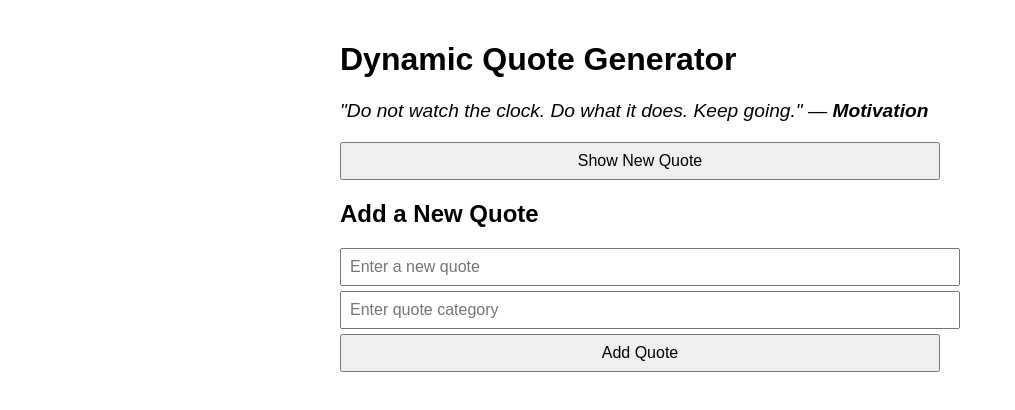
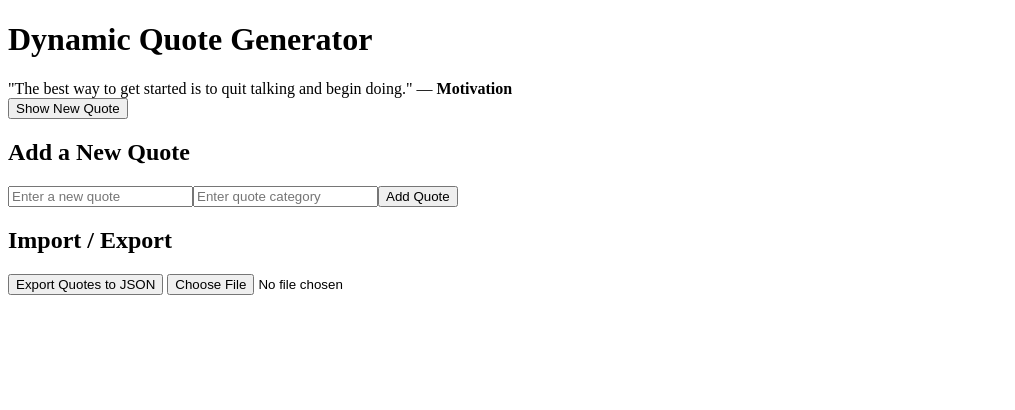
Before and after one commit to halim-afk/alx_fe_javascript, a plain HTML site: page dom-manipulation/index.html in a window 1280 px wide. Shown: the whole page, without its empty margins (0-1015 px from the left). Drawn offline with Linux system fonts and the light colour scheme.

Commit message:
add some features

```diff
--- a/dom-manipulation/index.html
+++ b/dom-manipulation/index.html
@@ -2,25 +2,22 @@
 <html lang="en">
 <head>
   <meta charset="UTF-8" />
-  <meta name="viewport" content="width=device-width, initial-scale=1" />
+  <meta name="viewport" content="width=device-width, initial-scale=1.0"/>
   <title>Dynamic Quote Generator</title>
-  <style>
-    body { font-family: Arial, sans-serif; padding: 20px; max-width: 600px; margin: auto; }
-    #quoteDisplay { margin: 20px 0; font-size: 1.2em; font-style: italic; }
-    label, input, button { margin: 5px 0; display: block; width: 100%; }
-    input, button { padding: 8px; font-size: 1em; }
-    button { cursor: pointer; }
-  </style>
 </head>
 <body>
   <h1>Dynamic Quote Generator</h1>
 
-  <div id="quoteDisplay">Click "Show New Quote" to start!</div>
+  <div id="quoteDisplay"></div>
   <button id="newQuote">Show New Quote</button>
 
   <h2>Add a New Quote</h2>
   <div id="addQuoteFormContainer"></div>
 
+  <h2>Import / Export</h2>
+  <button onclick="exportToJson()">Export Quotes to JSON</button>
+  <input type="file" id="importFile" accept=".json" onchange="importFromJsonFile(event)" />
+
   <script src="script.js"></script>
 </body>
 </html>
--- a/dom-manipulation/script.js
+++ b/dom-manipulation/script.js
@@ -1,67 +1,116 @@
-// Quotes array
-const quotes = [
+// Load quotes from localStorage or use defaults
+let quotes = JSON.parse(localStorage.getItem('quotes')) || [
     { text: "The best way to get started is to quit talking and begin doing.", category: "Motivation" },
     { text: "Life is what happens when you're busy making other plans.", category: "Life" },
-    { text: "Do not watch the clock. Do what it does. Keep going.", category: "Motivation" }
+    { text: "Get busy living or get busy dying.", category: "Life" }
   ];
 
   // DOM elements
-  const quoteDisplay = document.getElementById("quoteDisplay");
-  const newQuoteBtn = document.getElementById("newQuote");
+  const quoteDisplay = document.getElementById('quoteDisplay');
+  const newQuoteBtn = document.getElementById('newQuote');
 
-  // ✅ Show a random quote and use innerHTML
+  // ✅ Save quotes to localStorage
+  function saveQuotes() {
+    localStorage.setItem('quotes', JSON.stringify(quotes));
+  }
+
+  // ✅ Show a random quote, save it to sessionStorage
   function showRandomQuote() {
     const randomIndex = Math.floor(Math.random() * quotes.length);
     const quote = quotes[randomIndex];
     quoteDisplay.innerHTML = `"${quote.text}" — <strong>${quote.category}</strong>`;
+
+    sessionStorage.setItem('lastViewedQuote', JSON.stringify(quote));
   }
 
   // ✅ Add a new quote
   function addQuote() {
-    const quoteInput = document.getElementById("newQuoteText");
-    const categoryInput = document.getElementById("newQuoteCategory");
+    const quoteInput = document.getElementById('newQuoteText');
+    const categoryInput = document.getElementById('newQuoteCategory');
 
     const newText = quoteInput.value.trim();
     const newCategory = categoryInput.value.trim();
 
     if (newText && newCategory) {
       quotes.push({ text: newText, category: newCategory });
-      showRandomQuote(); // Update DOM
+      saveQuotes(); // Persist in localStorage
+      showRandomQuote();
       quoteInput.value = "";
       categoryInput.value = "";
     } else {
-      alert("Please enter both a quote and a category.");
+      alert("Please fill in both fields.");
     }
   }
 
-  // ✅ Create the add quote form dynamically
+  // ✅ Create the Add Quote Form dynamically
   function createAddQuoteForm() {
-    const container = document.createElement("div");
+    const container = document.getElementById('addQuoteFormContainer');
 
-    const quoteInput = document.createElement("input");
-    quoteInput.type = "text";
-    quoteInput.id = "newQuoteText";
-    quoteInput.placeholder = "Enter a new quote";
+    const quoteInput = document.createElement('input');
+    quoteInput.type = 'text';
+    quoteInput.id = 'newQuoteText';
+    quoteInput.placeholder = 'Enter a new quote';
 
-    const categoryInput = document.createElement("input");
-    categoryInput.type = "text";
-    categoryInput.id = "newQuoteCategory";
-    categoryInput.placeholder = "Enter quote category";
+    const categoryInput = document.createElement('input');
+    categoryInput.type = 'text';
+    categoryInput.id = 'newQuoteCategory';
+    categoryInput.placeholder = 'Enter quote category';
 
-    const addButton = document.createElement("button");
-    addButton.textContent = "Add Quote";
-    addButton.addEventListener("click", addQuote);
+    const addBtn = document.createElement('button');
+    addBtn.textContent = 'Add Quote';
+    addBtn.addEventListener('click', addQuote);
 
     container.appendChild(quoteInput);
     container.appendChild(categoryInput);
-    container.appendChild(addButton);
-
-    document.body.appendChild(container);
+    container.appendChild(addBtn);
   }
 
-  // ✅ Attach event listener to the "Show New Quote" button
-  newQuoteBtn.addEventListener("click", showRandomQuote);
+  // ✅ Export quotes to JSON file
+  function exportToJson() {
+    const blob = new Blob([JSON.stringify(quotes, null, 2)], { type: 'application/json' });
+    const url = URL.createObjectURL(blob);
+    const a = document.createElement('a');
+    a.href = url;
+    a.download = 'quotes.json';
+    document.body.appendChild(a);
+    a.click();
+    document.body.removeChild(a);
+    URL.revokeObjectURL(url);
+  }
 
-  // ✅ Initialize
+  // ✅ Import quotes from uploaded JSON file
+  function importFromJsonFile(event) {
+    const fileReader = new FileReader();
+    fileReader.onload = function(event) {
+      try {
+        const importedQuotes = JSON.parse(event.target.result);
+        if (Array.isArray(importedQuotes)) {
+          quotes.push(...importedQuotes);
+          saveQuotes();
+          showRandomQuote();
+          alert('Quotes imported successfully!');
+        } else {
+          alert('Invalid JSON format.');
+        }
+      } catch (e) {
+        alert('Failed to import JSON: ' + e.message);
+      }
+    };
+    fileReader.readAsText(event.target.files[0]);
+  }
+
+  // ✅ Restore last viewed quote from sessionStorage (optional)
+  function loadLastViewedQuote() {
+    const last = sessionStorage.getItem('lastViewedQuote');
+    if (last) {
+      const quote = JSON.parse(last);
+      quoteDisplay.innerHTML = `"${quote.text}" — <strong>${quote.category}</strong>`;
+    } else {
+      showRandomQuote();
+    }
+  }
+
+  // ✅ Setup everything on load
   createAddQuoteForm();
-  showRandomQuote();
+  newQuoteBtn.addEventListener('click', showRandomQuote);
+  loadLastViewedQuote();
```
